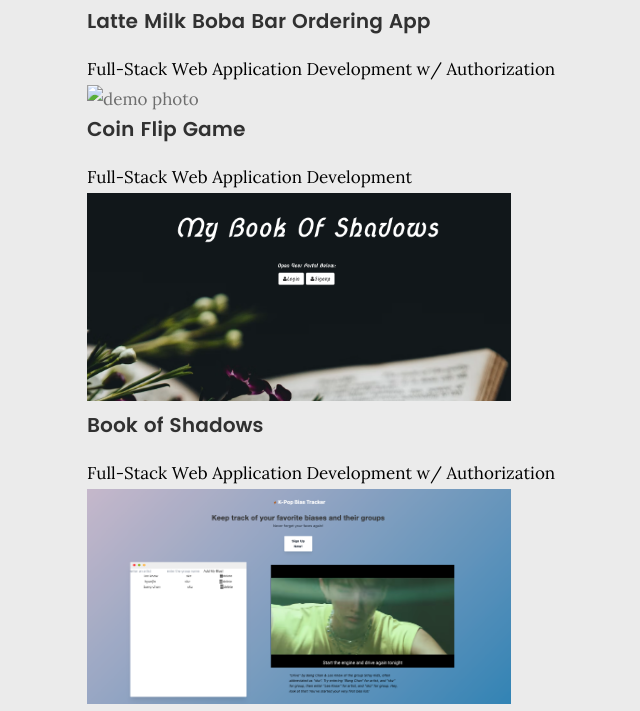
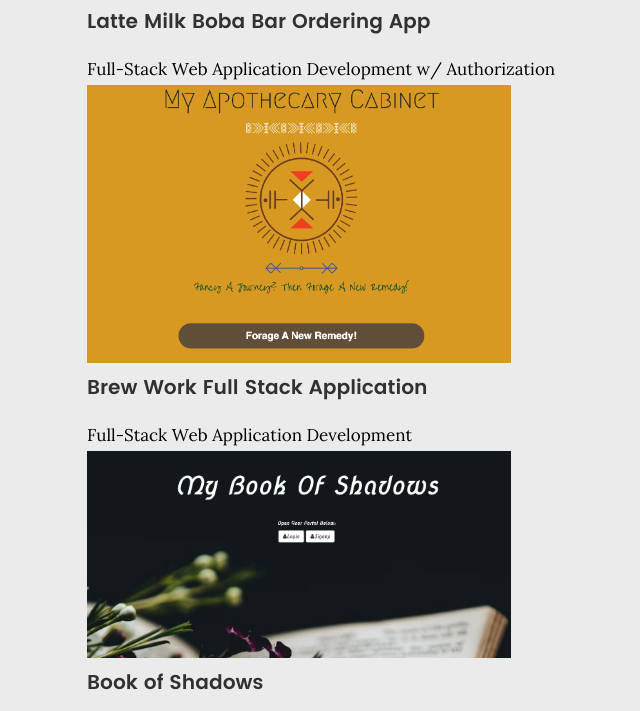
Before and after one commit to shawnamays/kards-master, a plain HTML site: page index.html in a window 1280 px wide. Shown: the part 2906-3617 px from the top of the page, without its empty margins (23-663 px from the left). Drawn offline with Linux system fonts and the light colour scheme; files whose address does not match are found by name.

Commit message:
updated demo day addition

```diff
--- a/index.html
+++ b/index.html
@@ -249,11 +249,11 @@
 
 	            <div class="bgrid folio-item">
 	               <div class="item-wrap">
-	               	<img class="portfolioImages" src="images/coinflipss.png" alt="demo photo">
+	               	<img class="portfolioImages" src="images/Screen Shot 2022-12-02 at 1.23.39 PM.png" alt="demo photo">
 	                  <a href="#modal-04" class="overlay">
 	                     <div class="folio-item-table">
 	                     	<div class="folio-item-cell">
-	                     		<h3 class="folio-title">Coin Flip Game</h3>
+	                     		<h3 class="folio-title">Brew Work Full Stack Application</h3>
 		     					    	<span class="folio-types">
 											Full-Stack Web Application Development
 		     					      </span>
@@ -339,14 +339,14 @@
 
 
 					   <div class="description-box">
-					      <h4>Coin Flip Game</h4>
-					      <p>Created using HTML/CSS, Tailwind, Node.js, MongoDB, JavaScript, Express</p>
+					      <h4>Brew Work: A Traditional Medicine Remedy App</h4>
+					      <p>Created using HTML/CSS, Bootstrap, NodeJS, MongoDB, JavaScript, Express</p>
 
 
 					   </div>
 
 			         <div class="link-box">
-			            <a href="#">Click Here To Open</a>
+			            <a href="https://web-production-0d6f.up.railway.app/">Click Here To Open</a>
 					      <a href="#" class="popup-modal-dismiss">Close</a>
 			         </div>
 
```
Also changed, not shown: images/Screen Shot 2022-12-02 at 1.23.39 PM.png (added), 1 other file.
